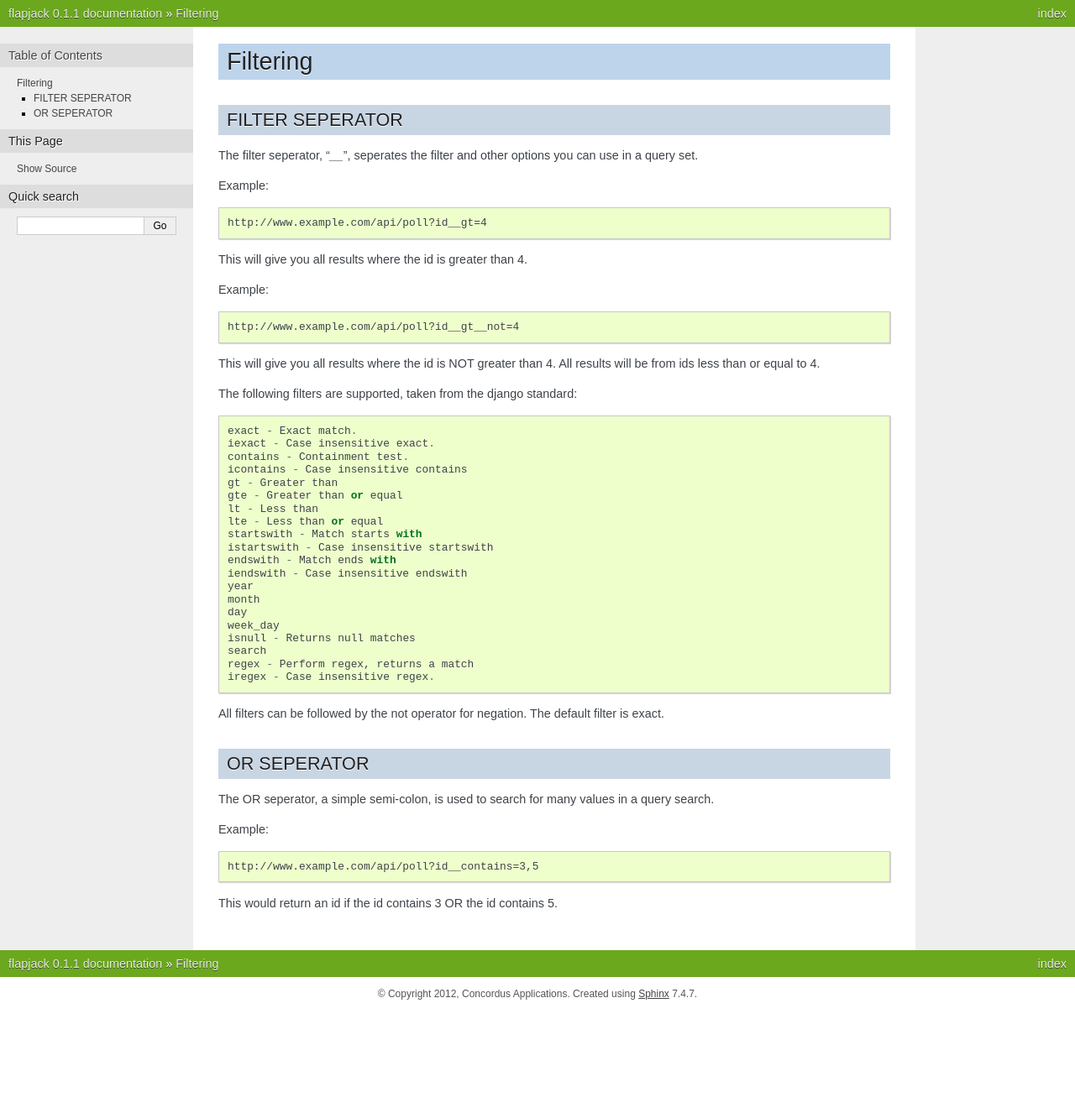
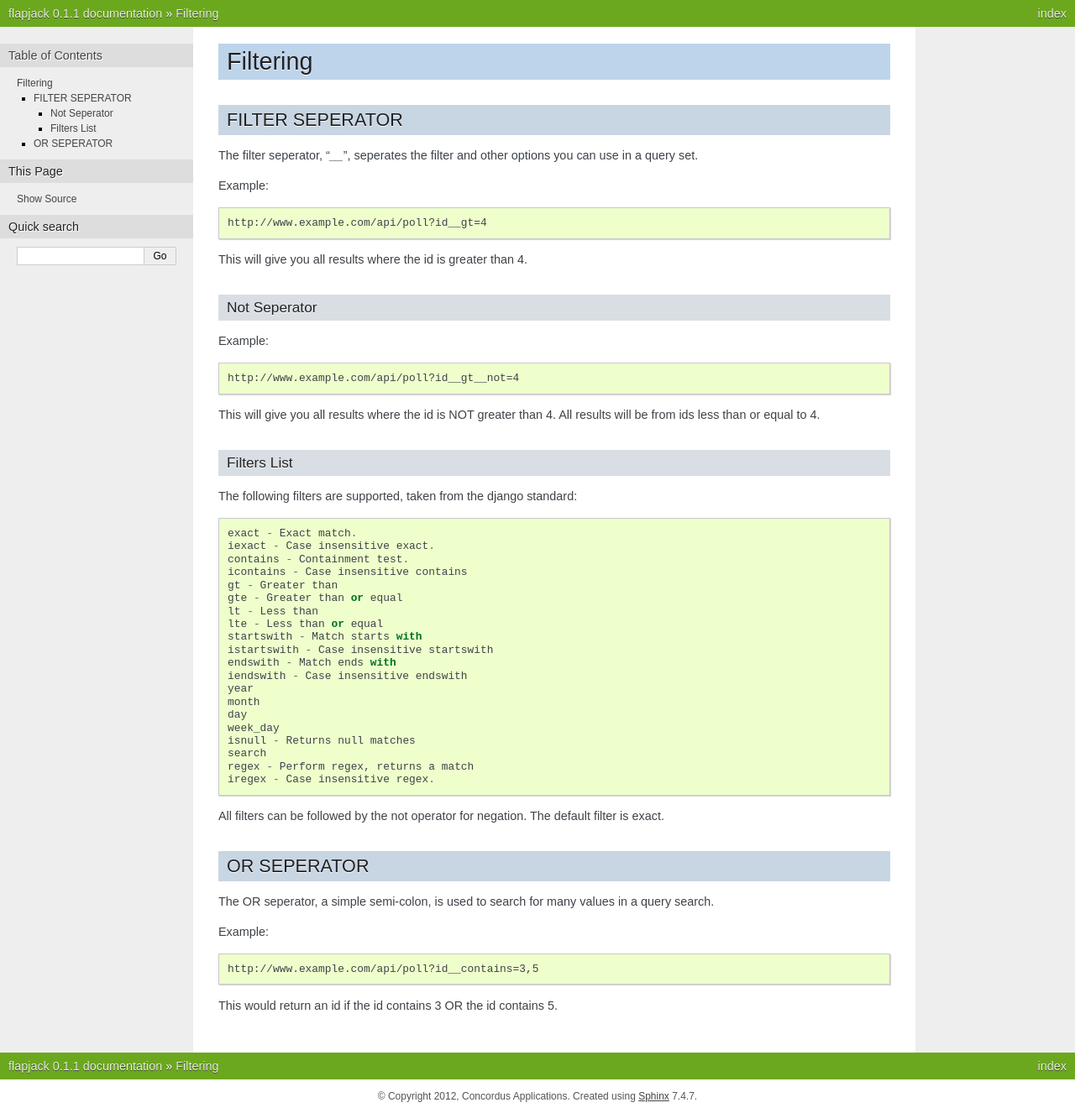
Before and after one commit to armet/python-armet, a Sphinx documentation site: the page built from doc/filters.rst, in a window 1280 px wide. Shown: the whole page at 84% size. Built offline with Sphinx 7.4.7, drawn with Linux system fonts in a browser that asks for light colours; before the commit the page ends 1204 px from its top, so only the background shows below that.

Commit message:
Added some more documentation for filters.

```diff
--- a/doc/filters.rst
+++ b/doc/filters.rst
@@ -12,12 +12,18 @@ Example::
 
 This will give you all results where the id is greater than 4.
 
+Not Seperator
+-------------
+
 Example::
 
     http://www.example.com/api/poll?id__gt__not=4
 
 This will give you all results where the id is NOT greater than 4. All results
 will be from ids less than or equal to 4.
+
+Filters List
+------------
 
 The following filters are supported, taken from the django standard::
 
```
